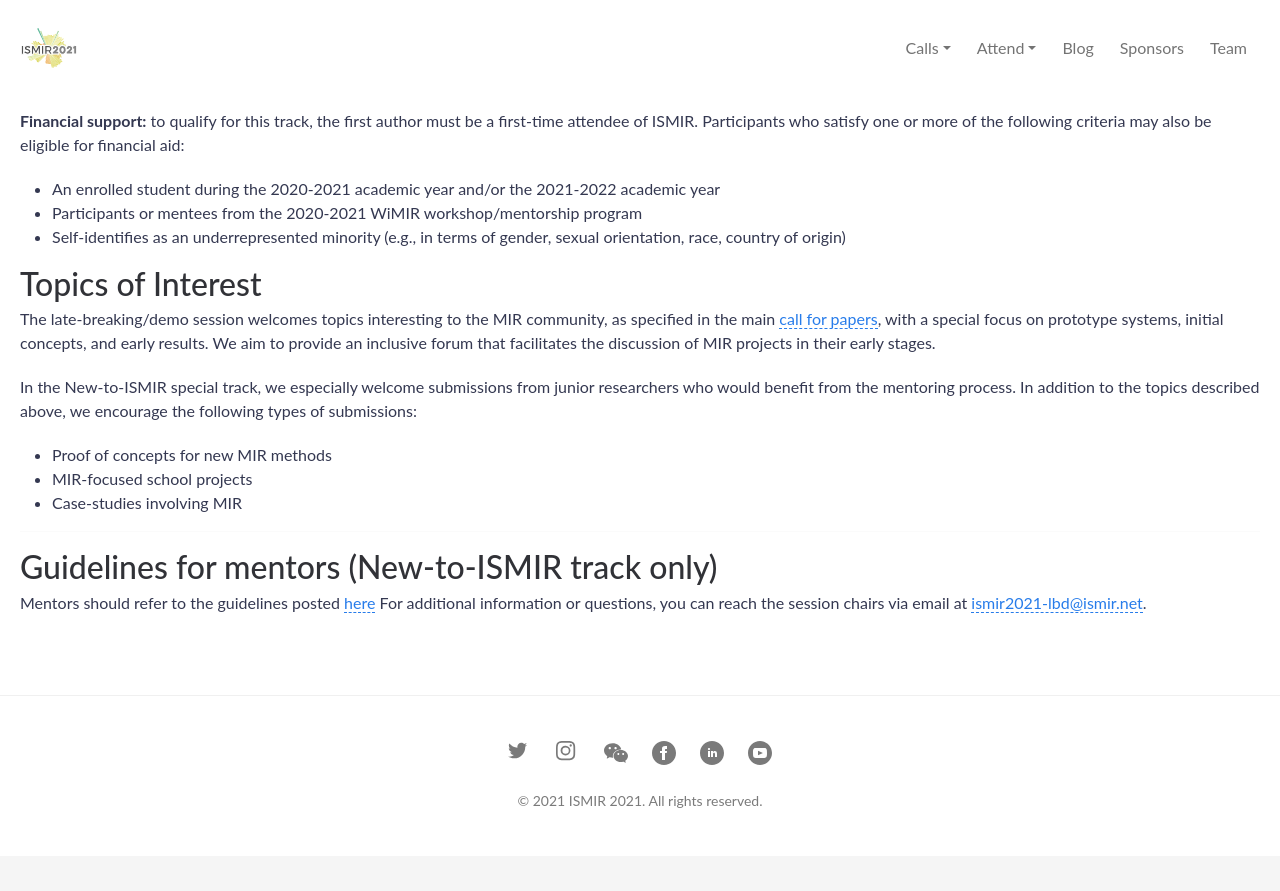
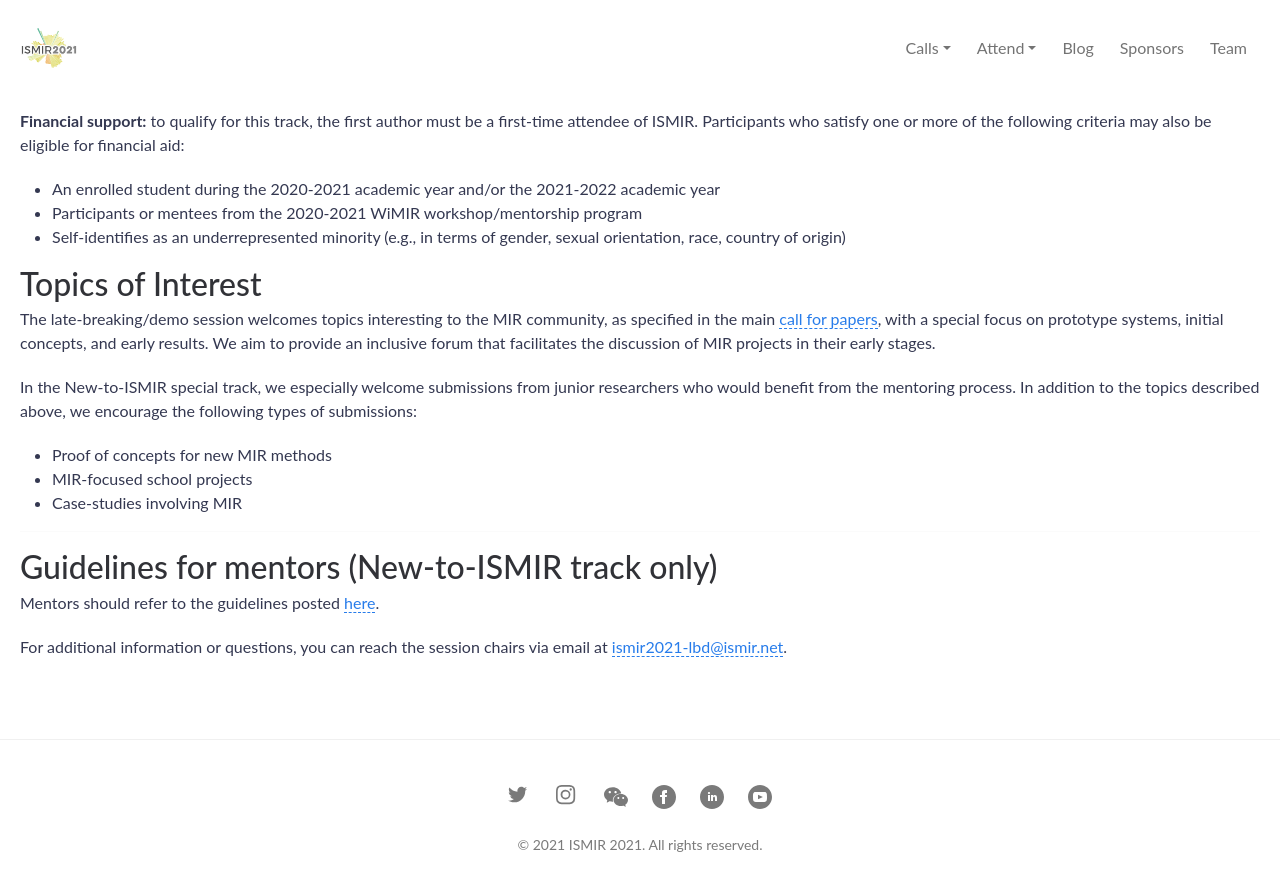
Before and after one commit to ismir2021/ismir2021.github.io, a Jekyll site: the page built from clbd.md, in a window 1280 px wide and 900 px high, scrolled down 1375 px. Shown: the top 891 px of the window. Built offline with Jekyll 4.4.1, drawn with Linux system fonts in a browser that asks for light colours; nearby versions of some CDN libraries; before the commit the page ends 2231 px from its top, so only the background shows below that.

Commit message:
Fix typo

```diff
--- a/clbd.md
+++ b/clbd.md
@@ -58,5 +58,6 @@ In the New-to-ISMIR special track, we especially welcome submissions from junior
 
 ## Guidelines for mentors (New-to-ISMIR track only)
 
-Mentors should refer to the guidelines posted [here]({{ '/lbd_mentor_guidelines/' | relative_url }})
+Mentors should refer to the guidelines posted [here]({{ '/lbd_mentor_guidelines/' | relative_url }}).
+
 For additional information or questions, you can reach the session chairs via email at [ismir2021-lbd@ismir.net](mailto:ismir2021-lbd@ismir.net).
```
